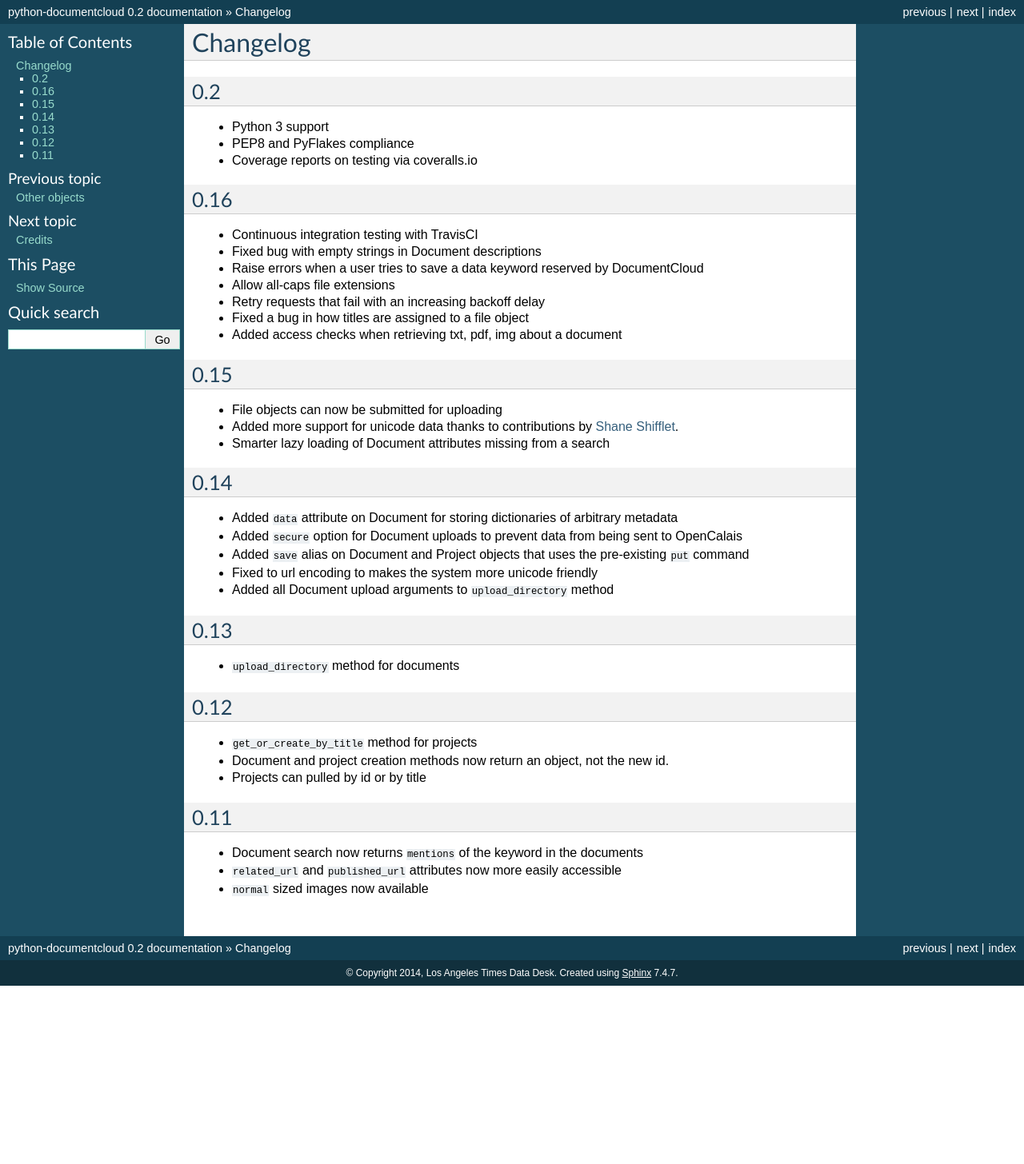
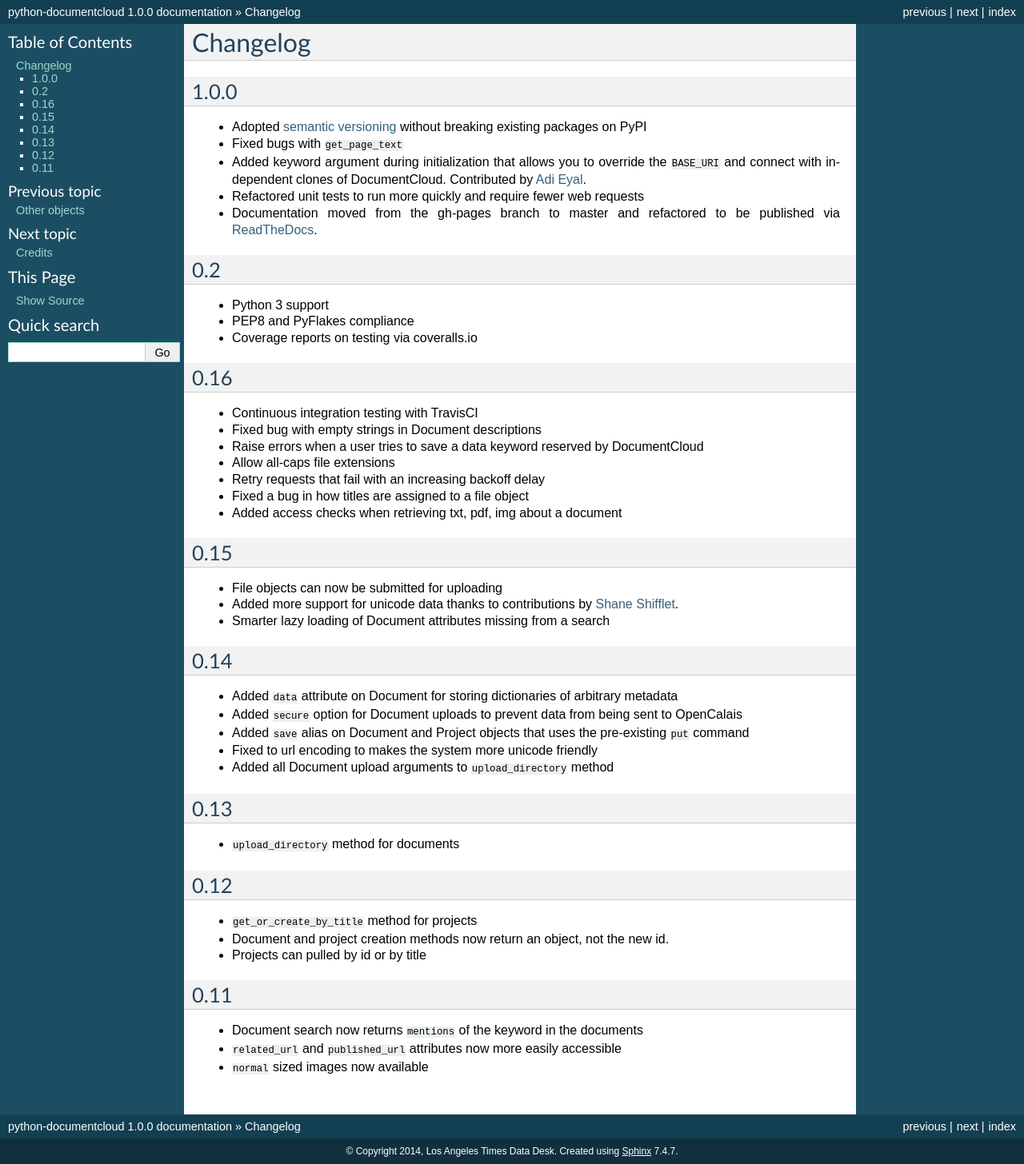
Before and after one commit to datadesk/python-documentcloud, a Sphinx documentation site: the page built from docs/changelog.rst, in a window 1280 px wide. Shown: the whole page at 80% size. Built offline with Sphinx 7.4.7, drawn with Linux system fonts in a browser that asks for light colours; before the commit the page ends 1233 px from its top, so only the background shows below that.

Commit message:
Updated documentation by adding 1.0.0 details to the changelog and @adieyal to credits

```diff
--- a/docs/changelog.rst
+++ b/docs/changelog.rst
@@ -1,5 +1,14 @@
 Changelog
 ---------
+
+1.0.0
+~~~~~
+
+* Adopted `semantic versioning <http://semver.org/>`_ without breaking existing packages on PyPI
+* Fixed bugs with ``get_page_text``
+* Added keyword argument during initialization that allows you to override the ``BASE_URI`` and connect with independent clones of DocumentCloud. Contributed by `Adi Eyal <https://github.com/adieyal>`_.
+* Refactored unit tests to run more quickly and require fewer web requests
+* Documentation moved from the gh-pages branch to master and refactored to be published via `ReadTheDocs <http://readthedocs.org>`_.
 
 0.2
 ~~~
--- a/docs/conf.py
+++ b/docs/conf.py
@@ -51,9 +51,9 @@ copyright = u'2014, Los Angeles Times Data Desk'
 # built documents.
 #
 # The short X.Y version.
-version = '0.2'
+version = '1.0.0'
 # The full version, including alpha/beta/rc tags.
-release = '0.2'
+release = '1.0.0'
 
 # The language for content autogenerated by Sphinx. Refer to documentation
 # for a list of supported languages.
--- a/docs/credits.rst
+++ b/docs/credits.rst
@@ -7,4 +7,4 @@ But it would not be possible without:
 
 * `The DocumentCloud team <https://www.documentcloud.org/about>`_.
 * `Chris Amico <https://github.com/eyeseast>`_, `Christopher Groskopf <https://github.com/onyxfish/>`_ and `Mitchell Kotler <http://www.muckrock.com/blog/using-the-documentcloud-api/>`_, who broke ground with code that I've adapted.
-* Fixes from friendly people like `Joe Germuska <https://github.com/JoeGermuska>`_ and `Shane Shifflet <https://twitter.com/#!/shaneshifflett>`_.
+* Fixes from friendly people like `Joe Germuska <https://github.com/JoeGermuska>`_, `Shane Shifflet <https://twitter.com/#!/shaneshifflett>`_ and `Adi Eyal <https://github.com/adieyal>`_.
```
Also changed, not shown: 17 other files.
